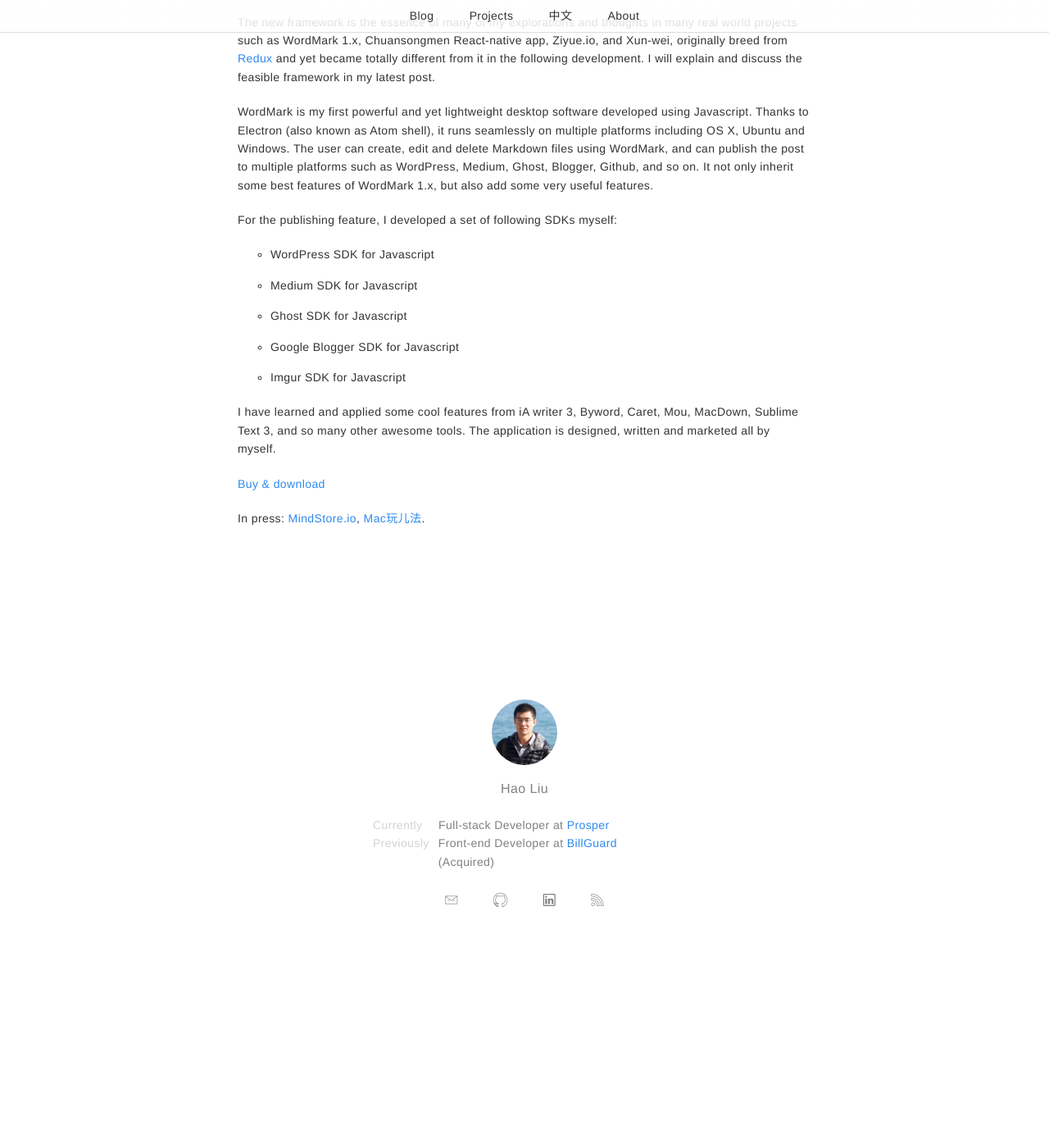
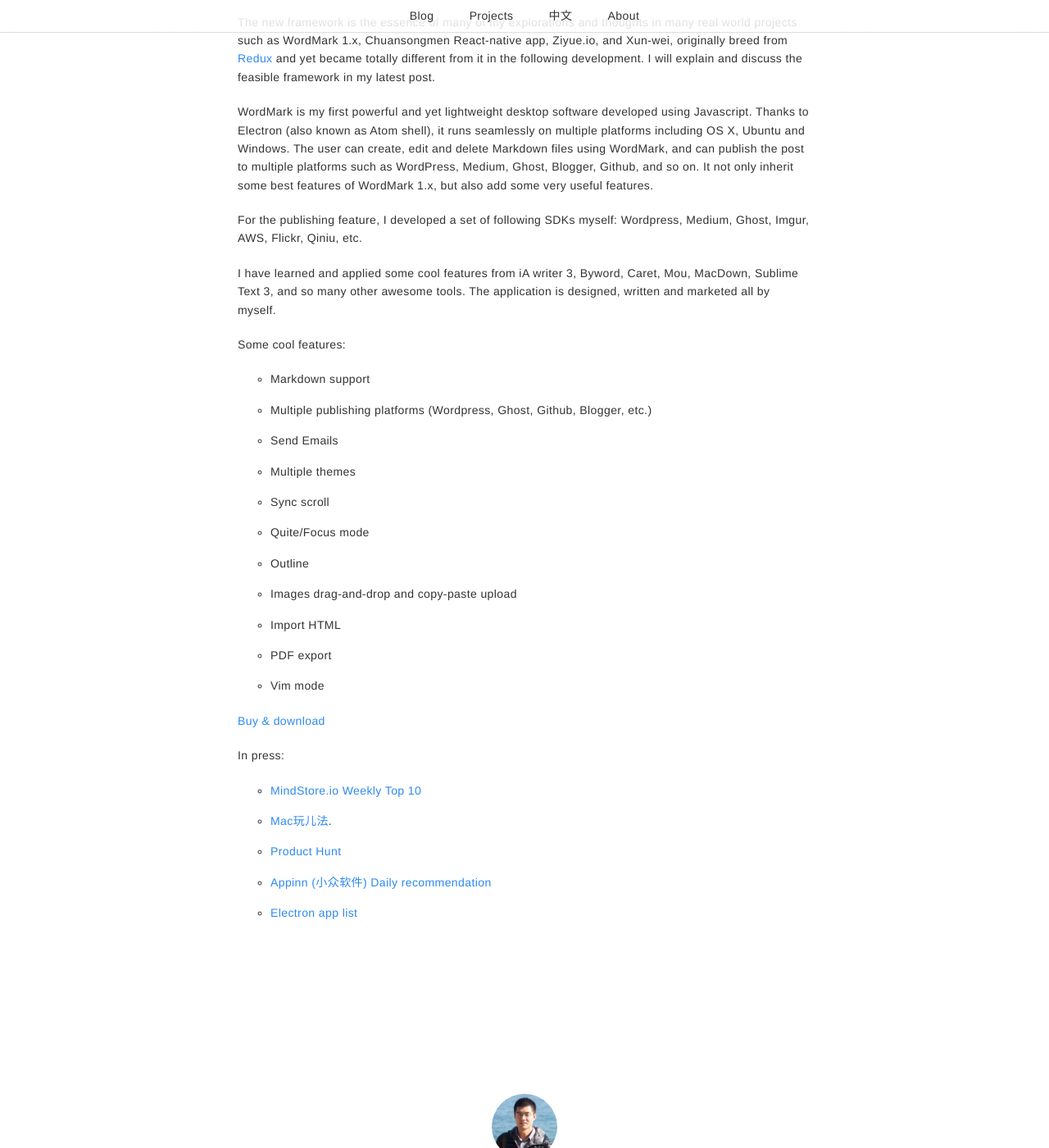
Before and after one commit to fuermosi777/fuermosi777.github.io, a Jekyll site: the page built from _posts/Project/2016-03-22-wordmark-2-a-lightweight-cross-platform-markdown-editor.markdown, in a window 1280 px wide and 1400 px high, scrolled down 556 px. Shown: the whole window at 82% size. Built offline with Jekyll 4.4.1, drawn with Linux system fonts in a browser that asks for light colours; comment, search, counter and statistics services are not loaded; before the commit the page ends 1730 px from its top, so only the background shows below that.

Commit message:
update wordmark

```diff
--- a/_posts/Project/2016-03-22-wordmark-2-a-lightweight-cross-platform-markdown-editor.markdown
+++ b/_posts/Project/2016-03-22-wordmark-2-a-lightweight-cross-platform-markdown-editor.markdown
@@ -20,18 +20,33 @@
 
 WordMark is my first powerful and yet lightweight desktop software developed using Javascript. Thanks to Electron (also known as Atom shell), it runs seamlessly on multiple platforms including OS X, Ubuntu and Windows. The user can create, edit and delete Markdown files using WordMark, and can publish the post to multiple platforms such as WordPress, Medium, Ghost, Blogger, Github, and so on. It not only inherit some best features of WordMark 1.x, but also add some very useful features.
 
-For the publishing feature, I developed a set of following SDKs myself:
-
-- WordPress SDK for Javascript
-- Medium SDK for Javascript
-- Ghost SDK for Javascript
-- Google Blogger SDK for Javascript
-- Imgur SDK for Javascript
+For the publishing feature, I developed a set of following SDKs myself: Wordpress, Medium, Ghost, Imgur, AWS, Flickr, Qiniu, etc.
 
 I have learned and applied some cool features from iA writer 3, Byword, Caret, Mou, MacDown, Sublime Text 3, and so many other awesome tools. The application is designed, written and marketed all by myself.
 
+Some cool features:
+
+
+- Markdown support
+- Multiple publishing platforms (Wordpress, Ghost, Github, Blogger, etc.)
+- Send Emails
+- Multiple themes
+- Sync scroll
+- Quite/Focus mode
+- Outline
+- Images drag-and-drop and copy-paste upload
+- Import HTML
+- PDF export
+- Vim mode
+
 [Buy & download][1]
 
-In press: [MindStore.io](http://www.ifanr.com/660282), [Mac玩儿法](http://www.waerfa.com/wordmark).
+In press:
+
+- [MindStore.io Weekly Top 10](http://www.ifanr.com/660282)
+- [Mac玩儿法](http://www.waerfa.com/wordmark).
+- [Product Hunt](https://www.producthunt.com/tech/wordmark)
+- [Appinn (小众软件) Daily recommendation](http://www.appinn.com/wordmark/)
+- [Electron app list](http://electron.atom.io/apps/)
 
 [1]: http://wordmarkapp.com
```
